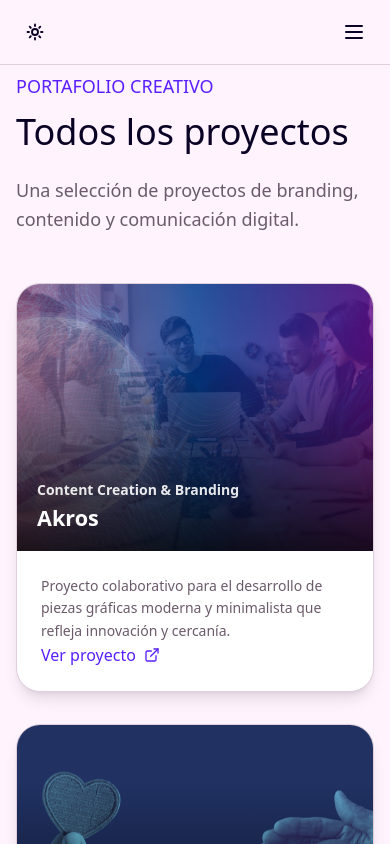
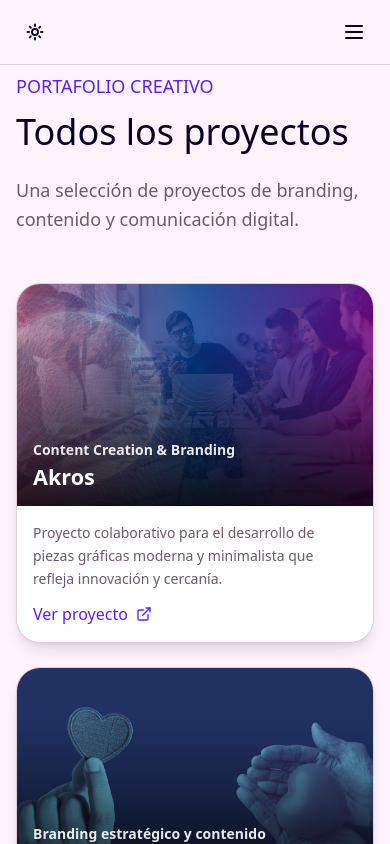
Before and after one commit to dinessa-ga/diana-vanessa-1, a React (Vite) app: page /projects in a window 390 px wide. Shown: the top 844 px of the page. Built offline with nearby package versions, Linux system fonts and the light colour scheme.

Commit message:
fix: update project card layout and styles; implement responsive grid and adjust spacing

```diff
--- a/src/components/sections/creative/Projects.tsx
+++ b/src/components/sections/creative/Projects.tsx
@@ -27,7 +27,7 @@ export default function Projects() {
             </p>
           </header>
 
-          <div className="grid gap-8 md:grid-cols-2 lg:grid-cols-3">
+          <div className="projects-grid">
             {brandProjects.map((project) => (
               <article
                 key={project.id}
@@ -50,8 +50,8 @@ export default function Projects() {
                     </div>
                   </div>
 
-                  <div className="space-y-5 p-6">
-                    <p className="min-h-20 text-sm leading-relaxed text-muted-foreground">{project.description}</p>
+                  <div className="space-y-3 p-4">
+                    <p className="text-sm leading-relaxed text-muted-foreground">{project.description}</p>
                     <span className="inline-flex items-center gap-2 font-semibold text-primary transition-colors group-hover:text-secondary">
                       Ver proyecto
                       <ExternalLink className="h-4 w-4" />
--- a/src/index.css
+++ b/src/index.css
@@ -2239,9 +2239,27 @@ html {
   }
 }
 
+.projects-grid {
+  display: grid;
+  grid-template-columns: minmax(0, 1fr);
+  gap: 1.5rem;
+}
+
+@media (min-width: 48rem) {
+  .projects-grid {
+    grid-template-columns: repeat(2, minmax(0, 1fr));
+  }
+}
+
+@media (min-width: 64rem) {
+  .projects-grid {
+    grid-template-columns: repeat(3, minmax(0, 1fr));
+  }
+}
+
 .project-card-media {
   position: relative;
-  aspect-ratio: 4 / 3;
+  aspect-ratio: 16 / 10;
   overflow: hidden;
   isolation: isolate;
 }
@@ -2256,9 +2274,9 @@ html {
 
 .project-card-meta {
   position: absolute;
-  right: 1.25rem;
-  bottom: 1.25rem;
-  left: 1.25rem;
+  right: 1rem;
+  bottom: 1rem;
+  left: 1rem;
   z-index: 2;
   color: #fff;
 }
```
